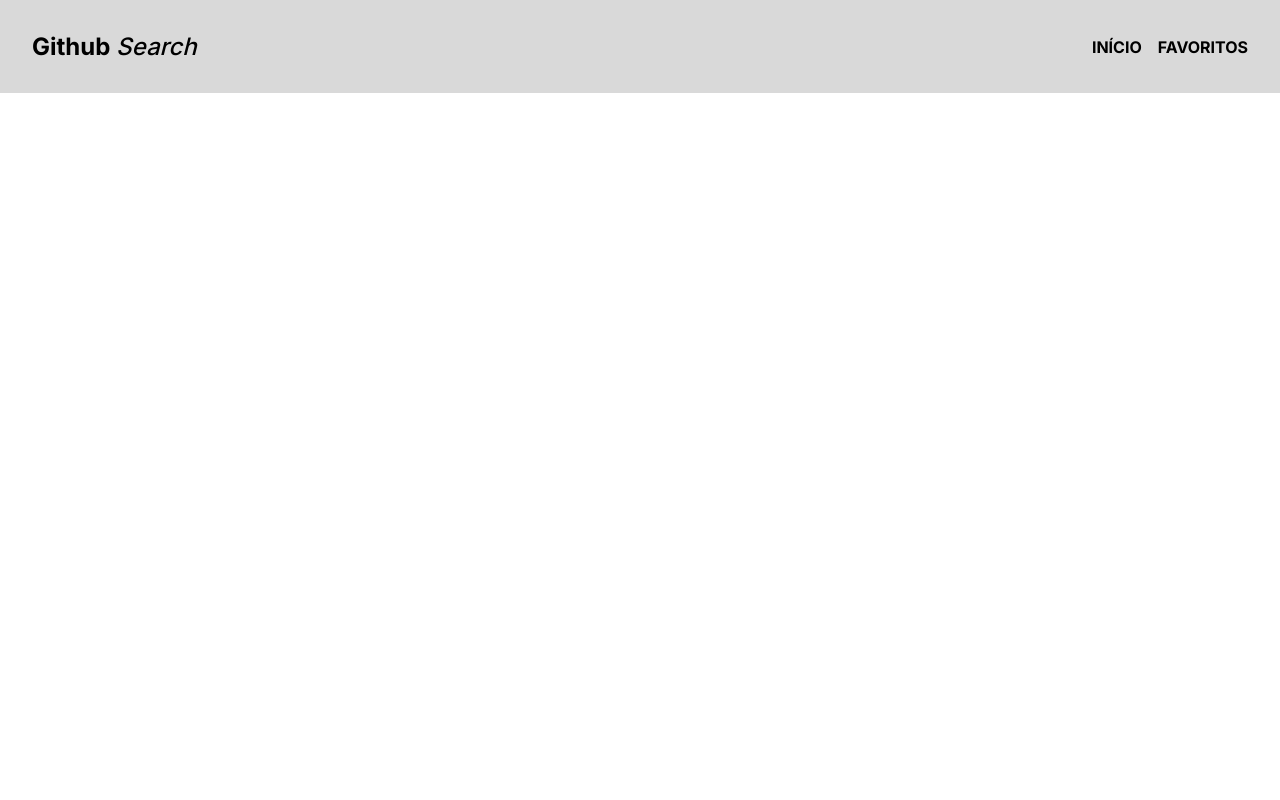
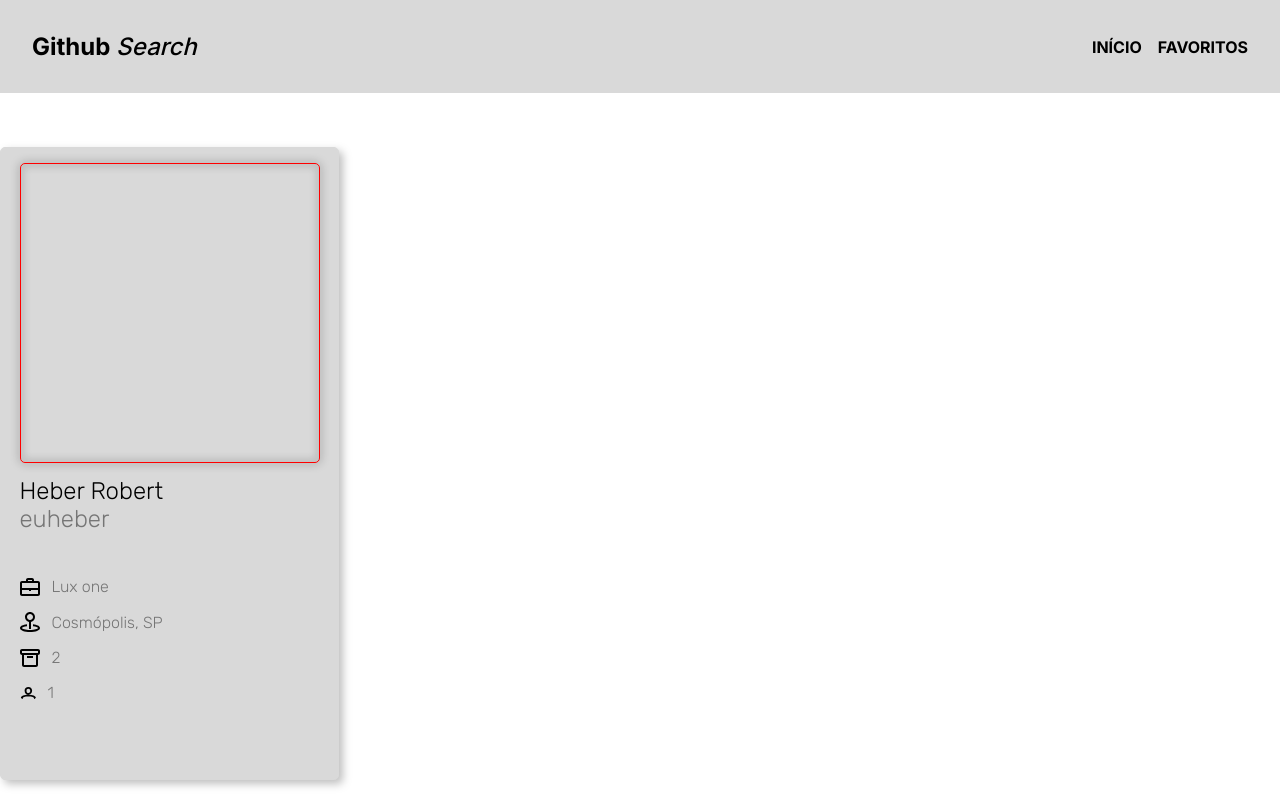
Before and after one commit to euheber/github-search, a Vue app: page /usersView/1/profile in a window 1280 px wide. Built offline with nearby package versions, Linux system fonts and the light colour scheme.

Commit message:
feat: profileView component

```diff
--- a/src/router/index.js
+++ b/src/router/index.js
@@ -1,6 +1,8 @@
 import { createRouter, createWebHistory } from 'vue-router'
 import HomeView from '../views//home/HomeView.vue'
-import userView from '../views/userView/userView.vue';
+import usersView from '../views/usersView/usersView.vue';
+import userProfile from '../views/userProfileView/userProfile.vue'
+
 const router = createRouter({
   history: createWebHistory(import.meta.env.BASE_URL),
   routes: [
@@ -10,9 +12,14 @@
       component: HomeView
     },
     {
-      path: '/userView/:name',
+      path: '/usersView/:name',
       name: 'userView',
-      component: userView
+      component: usersView
+    },
+    {
+      path: '/usersView/:name/profile',
+      name: 'userProfile',
+      component: userProfile
     },
   ]
 })
--- a/src/views/home/HomeView.vue
+++ b/src/views/home/HomeView.vue
@@ -38,7 +38,7 @@
 
 const fetchInfo = () => {
     if (activeParam.value === 'user') {
-        router.push({ path: `/userView/${paramConfig.value}` })
+        router.push({ path: `/usersView/${paramConfig.value}` })
         return
     }
 
--- /dev/null
+++ b/src/views/userProfileView/userProfile.scss
@@ -0,0 +1,58 @@
+@import "@/assets/scss/_globals";
+
+main {
+  max-width: 1286px;
+  margin: 0 auto;
+  padding-bottom: 1rem;
+}
+
+.profile-container {
+  border: 1px solid rgba(217, 217, 217, 1);
+  filter: drop-shadow(4px 4px 4px rgba(0, 0, 0, 0.25));
+  width: 339px;
+  min-height: 500px;
+  padding-inline: 13px;
+  padding-top: 15px;
+  padding-bottom: 61px;
+  display: flex;
+  flex-direction: column;
+  border-radius: 5px;
+  background-color: $generalGreyish;
+  .user-img {
+    width: 300px;
+    height: 300px;
+    border: 1px solid red;
+    margin: 0 auto;
+    filter: drop-shadow(0px 0px 4px #000000);
+    border-radius: 5px;
+    margin-bottom: 14px;
+  }
+
+  .user-info {
+    margin: 0 auto;
+    width: 300px;
+  }
+
+  .header{
+    margin-bottom: 44px;
+    h1, h2{
+        font-family: $rubik;
+        font-weight: 300;
+    }
+    h2{
+        color: rgba(117, 117, 117, 1);
+    }
+  }
+
+  .socials{
+    ul li{
+        display: flex;
+        align-items: center;
+        gap: 12px;
+        margin-bottom: 16px;
+        font-family: $rubik;
+        font-weight: 300;
+        color:  rgba(117, 117, 117, 1);
+    }
+  }
+}
--- /dev/null
+++ b/src/views/userProfileView/userProfile.vue
@@ -0,0 +1,40 @@
+<template>
+    <main>
+        <section>
+            <div class="profile-container">
+                <div class="user-img">
+
+                </div>
+                <div class="user-info">
+                    <div class="header">
+                        <h1>Heber Robert</h1>
+                        <h2>euheber</h2>
+                    </div>
+                    <div class="socials">
+                        <ul>
+                            <li>
+                               <img src="/icons/company.svg" alt="Empresa"> Lux one
+                            </li>
+                            <li>
+                                <img src="/icons/location.svg" alt="Localização">   Cosmópolis, SP
+                            </li>
+                            <li>
+                                <img src="/icons/repository.svg" alt="Repositórios">    2
+                            </li>
+                            <li>
+                                <img src="/icons/followers.svg" alt="Seguidores">    1
+                            </li>
+                        </ul>
+                    </div>
+                </div>
+            </div>
+        </section>
+    </main>
+</template>
+
+<script setup>
+
+
+</script>
+
+<style scoped lang="scss" src="./userProfile.scss"/>
--- a/src/views/userView/userView.vue
+++ b/src/views/usersView/usersView.vue
@@ -1,7 +1,7 @@
 <template>
     <main>
         <section class="user-container">
-            <userCard v-for="user in users.items" :key="user.id" :user="user"/>
+            <userCard v-for="user in users" :key="user.id" :user="user"/>
         </section>
     </main>
 </template>
@@ -16,13 +16,11 @@
 
 let users = ref('')
 
-onMounted(() => {
-    fetch(`https://api.github.com/search/users?q=${usersName.name}&page=1`)
+onMounted(async () => {
+   await fetch(`https://api.github.com/search/users?q=${usersName.name}&page=1`)
         .then(response => response.json())
-        .then(user => users.value = user)
+        .then(user => users.value = user.items)
 })
-
-
 
 </script>
 
```
Also changed, not shown: src/views/usersView/userView.scss (renamed from src/views/userView/userView.scss).
